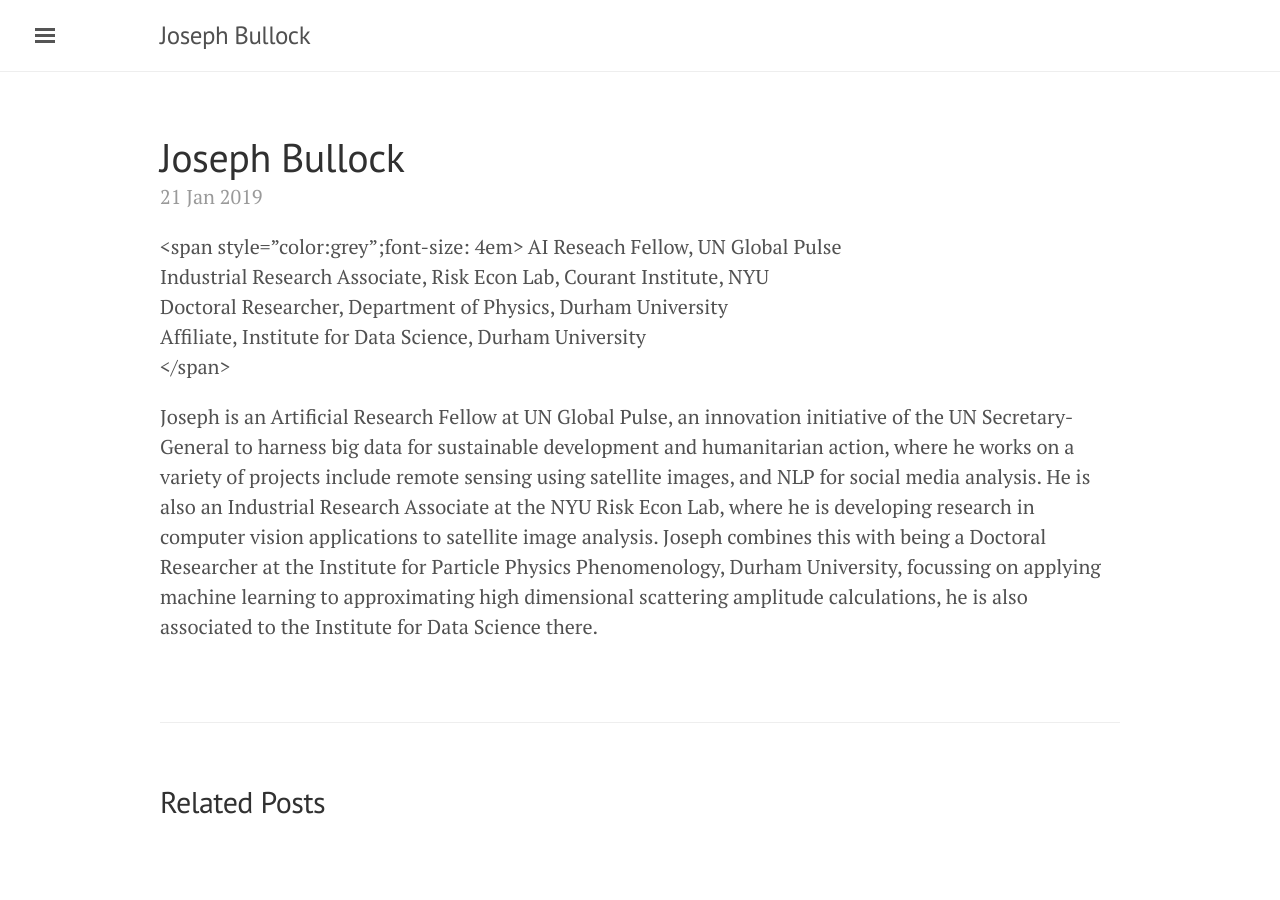
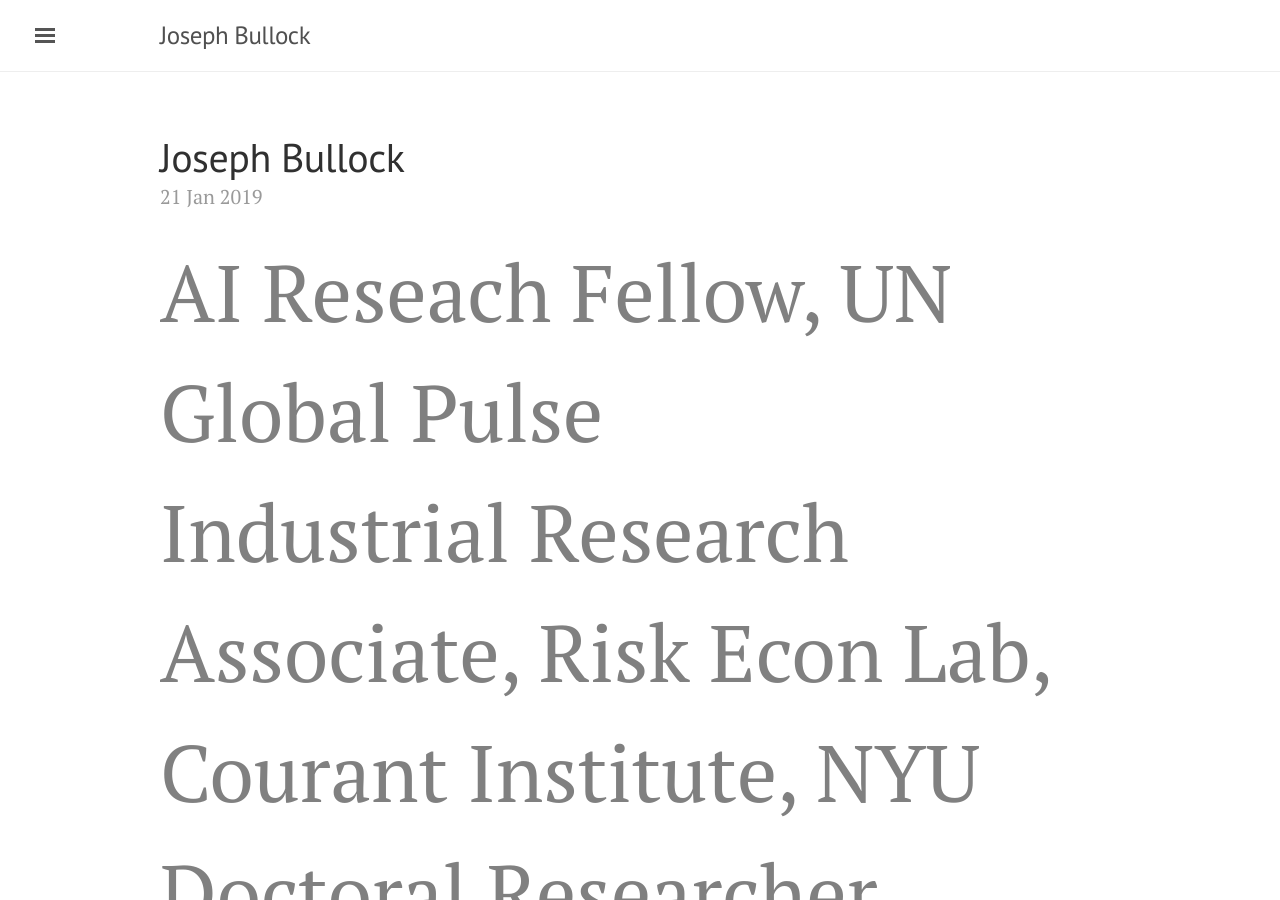
Before and after one commit to JosephPB/josephpb.github.io, a Jekyll site: the page built from _posts/2019-01-21-introducing-UNGA.md, in a window 1280 px wide and 900 px high. Built offline with Jekyll 4.4.1, drawn with Linux system fonts in a browser that asks for light colours.

Commit message:
first page commit

```diff
--- a/_posts/2019-01-21-introducing-UNGA.md
+++ b/_posts/2019-01-21-introducing-UNGA.md
@@ -3,7 +3,7 @@
 title: Joseph Bullock
 ---
 
-<span style="color:grey";font-size: 4em>
+<span style="color:grey;font-size: 4em">
 AI Reseach Fellow, UN Global Pulse<br/>
 Industrial Research Associate, Risk Econ Lab, Courant Institute, NYU<br/>
 Doctoral Researcher, Department of Physics, Durham University<br/>
```
